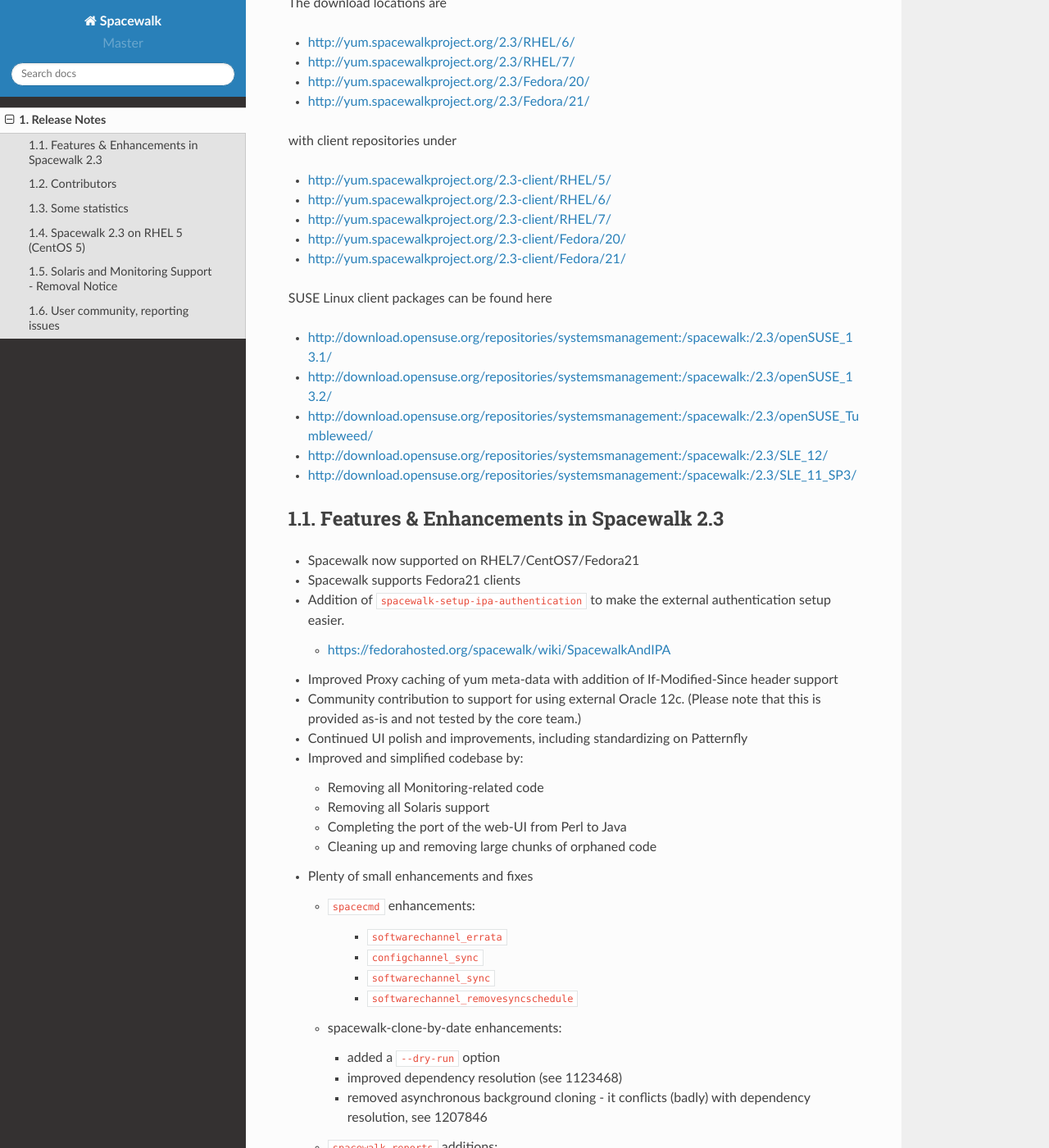
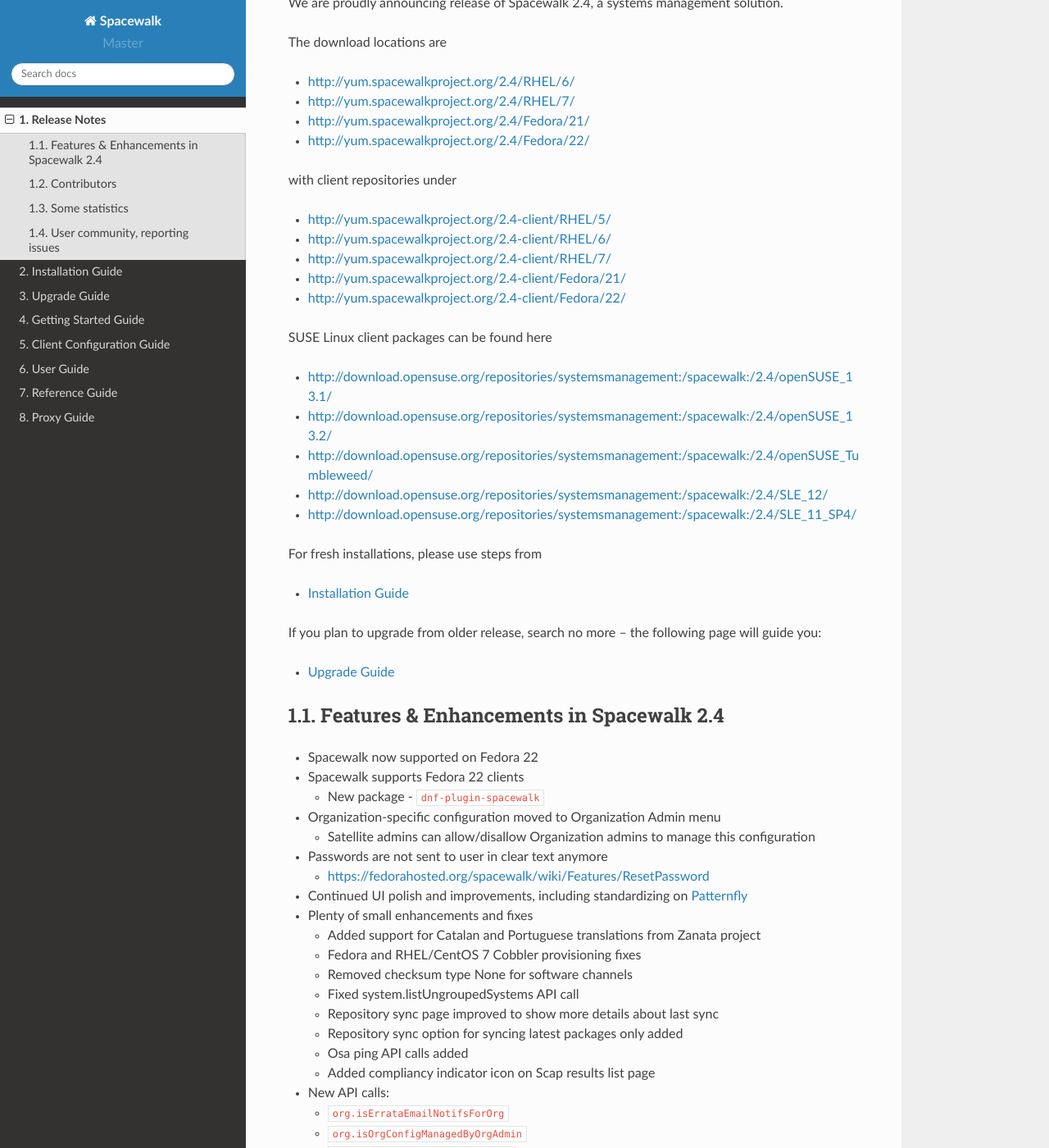
Before and after one commit to spacewalkproject/spacewalk-docs, a Sphinx documentation site: the page built from docs/source/release_notes/index.rst, in a window 1280 px wide and 1400 px high, scrolled down 216 px. Shown: the whole window at 82% size. Built offline with Sphinx 7.4.7 and the Read the Docs theme 2.0.0, drawn with Linux system fonts in a browser that asks for light colours; some of the changed text lies outside the part shown.

Commit message:
Updated to 2.4/latest
Signed-off-by: Avi Miller <avi.miller@oracle.com>

```diff
--- /dev/null
+++ b/docs/source/client_configuration/index.rst
@@ -0,0 +1,2 @@
+Client Configuration Guide
+==========================
--- /dev/null
+++ b/docs/source/getting_started/index.rst
@@ -0,0 +1,2 @@
+Getting Started Guide
+=====================
--- /dev/null
+++ b/docs/source/installation/conventions.rst
@@ -0,0 +1,2 @@
+Document Conventions
+====================
--- /dev/null
+++ b/docs/source/installation/getting_help.rst
@@ -0,0 +1,2 @@
+Getting Help
+============
--- /dev/null
+++ b/docs/source/installation/index.rst
@@ -0,0 +1,12 @@
+.. _installation-guide:
+
+Installation Guide
+==================
+
+Contents:
+
+.. toctree::
+   :maxdepth: 2
+
+   conventions
+   getting_help
--- /dev/null
+++ b/docs/source/proxy/index.rst
@@ -0,0 +1,2 @@
+Proxy Guide
+===========
--- /dev/null
+++ b/docs/source/reference/index.rst
@@ -0,0 +1,2 @@
+Reference Guide
+===============
--- a/docs/source/release_notes/index.rst
+++ b/docs/source/release_notes/index.rst
@@ -1,172 +1,134 @@
 Release Notes
 =============
 
-We are proudly announcing release of Spacewalk 2.3, a systems management solution.
+Hello everyone,
+
+We are proudly announcing release of Spacewalk 2.4, a systems management solution.
 
 The download locations are
 
-* http://yum.spacewalkproject.org/2.3/RHEL/6/
-* http://yum.spacewalkproject.org/2.3/RHEL/7/
-* http://yum.spacewalkproject.org/2.3/Fedora/20/
-* http://yum.spacewalkproject.org/2.3/Fedora/21/
+* http://yum.spacewalkproject.org/2.4/RHEL/6/
+* http://yum.spacewalkproject.org/2.4/RHEL/7/
+* http://yum.spacewalkproject.org/2.4/Fedora/21/
+* http://yum.spacewalkproject.org/2.4/Fedora/22/
 
 with client repositories under
 
-* http://yum.spacewalkproject.org/2.3-client/RHEL/5/
-* http://yum.spacewalkproject.org/2.3-client/RHEL/6/
-* http://yum.spacewalkproject.org/2.3-client/RHEL/7/
-* http://yum.spacewalkproject.org/2.3-client/Fedora/20/
-* http://yum.spacewalkproject.org/2.3-client/Fedora/21/
+* http://yum.spacewalkproject.org/2.4-client/RHEL/5/
+* http://yum.spacewalkproject.org/2.4-client/RHEL/6/
+* http://yum.spacewalkproject.org/2.4-client/RHEL/7/
+* http://yum.spacewalkproject.org/2.4-client/Fedora/21/
+* http://yum.spacewalkproject.org/2.4-client/Fedora/22/
 
 SUSE Linux client packages can be found here
 
-* http://download.opensuse.org/repositories/systemsmanagement:/spacewalk:/2.3/openSUSE_13.1/
-* http://download.opensuse.org/repositories/systemsmanagement:/spacewalk:/2.3/openSUSE_13.2/
-* http://download.opensuse.org/repositories/systemsmanagement:/spacewalk:/2.3/openSUSE_Tumbleweed/
-* http://download.opensuse.org/repositories/systemsmanagement:/spacewalk:/2.3/SLE_12/
-* http://download.opensuse.org/repositories/systemsmanagement:/spacewalk:/2.3/SLE_11_SP3/
+* http://download.opensuse.org/repositories/systemsmanagement:/spacewalk:/2.4/openSUSE_13.1/
+* http://download.opensuse.org/repositories/systemsmanagement:/spacewalk:/2.4/openSUSE_13.2/
+* http://download.opensuse.org/repositories/systemsmanagement:/spacewalk:/2.4/openSUSE_Tumbleweed/
+* http://download.opensuse.org/repositories/systemsmanagement:/spacewalk:/2.4/SLE_12/
+* http://download.opensuse.org/repositories/systemsmanagement:/spacewalk:/2.4/SLE_11_SP4/
 
-Features & Enhancements in Spacewalk 2.3
+For fresh installations, please use steps from
+
+* :ref:`installation-guide`
+
+If you plan to upgrade from older release, search no more -- the following page will guide you:
+
+* :ref:`upgrade-guide`
+
+Features & Enhancements in Spacewalk 2.4
 ----------------------------------------
 
-* Spacewalk now supported on RHEL7/CentOS7/Fedora21
-* Spacewalk supports Fedora21 clients
-* Addition of ``spacewalk-setup-ipa-authentication`` to make the external authentication setup easier.
+* Spacewalk now supported on Fedora 22
+* Spacewalk supports Fedora 22 clients
 
-  * https://fedorahosted.org/spacewalk/wiki/SpacewalkAndIPA
+  * New package - ``dnf-plugin-spacewalk``
 
-* Improved Proxy caching of yum meta-data with addition of If-Modified-Since header support
-* Community contribution to support for using external Oracle 12c. (Please note that this is provided as-is and not tested by the core team.)
-* Continued UI polish and improvements, including standardizing on Patternfly
-* Improved and simplified codebase by:
+* Organization-specific configuration moved to Organization Admin menu
 
-  * Removing all Monitoring-related code
-  * Removing all Solaris support
-  * Completing the port of the web-UI from Perl to Java
-  * Cleaning up and removing large chunks of orphaned code
+  * Satellite admins can allow/disallow Organization admins to manage this configuration
 
+* Passwords are not sent to user in clear text anymore
+
+  * https://fedorahosted.org/spacewalk/wiki/Features/ResetPassword
+
+* Continued UI polish and improvements, including standardizing on `Patternfly <https://www.patternfly.org/>`_
 * Plenty of small enhancements and fixes
 
-  * ``spacecmd`` enhancements:
-
-     * ``softwarechannel_errata``
-     * ``configchannel_sync``
-     * ``softwarechannel_sync``
-     * ``softwarechannel_removesyncschedule``
-
-  * spacewalk-clone-by-date enhancements:
-
-    * added a ``--dry-run`` option
-    * improved dependency resolution (see 1123468)
-    * removed asynchronous background cloning - it conflicts (badly) with dependency resolution, see 1207846
-
-  * ``spacewalk-reports`` additions:
-
-    * ``config-files``
-    * ``config-files-latest``
-    * additional data to ``scap-scan`` report
-
-  * Added support for xz-compressed repositories
-  * Added Korea to list of timezones
-  * aarch64 support
+  * Added support for Catalan and Portuguese translations from Zanata project
+  * Fedora and RHEL/CentOS 7 Cobbler provisioning fixes
+  * Removed checksum type None for software channels
+  * Fixed system.listUngroupedSystems API call
+  * Repository sync page improved to show more details about last sync
+  * Repository sync option for syncing latest packages only added
+  * Osa ping API calls added
+  * Added compliancy indicator icon on Scap results list page
 
 * New API calls:
 
-  * ``activationkey.clone``
-  * ``configchannel.deployAllSystems``
-  * ``kickstart.listKickstartableTreeChannels``
-  * ``kickstart.profile.getAvailableRepositories``
-  * ``kickstart.profile.getRepositories``
-  * ``kickstart.profile.getVirtualizationType``
-  * ``kickstart.profile.setRepositories``
-  * ``kickstart.profile.setVirtualizationType``
-  * ``system.unentitle``
-  * ``user.setErrataNotifications``
+  * ``org.isErrataEmailNotifsForOrg``
+  * ``org.isOrgConfigManagedByOrgAdmin``
+  * ``org.setErrataEmailNotifsForOrg``
+  * ``org.setOrgConfigManagedByOrgAdmin``
+  * ``system.getOsaPing``
+  * ``system.sendOsaPing``
 
-* Removed API calls:
-
-  * ``proxy.createMonitoringScout``
-  * ``satellite.isMonitoringEnabled``
-  * ``satellite.isMonitoringEnabledBySystemId``
-
-The up-to-date API documentation can be found at http://www.spacewalkproject.org/documentation/api/
+The up-to-date API documentation can be found at http://www.spacewalkproject.org/documentation/api/2.4/
 
 Contributors
 ------------
 
 Our thanks go to the community members who contributed to this release:
 
+* Amar Huchchanavar
 * Anastasios Papaioannou
 * Aron Parsons
 * Avi Miller
-* Bo Maryniuk
-* Cynthia Sanchez
 * David Holland
-* Dimitar Yordanov
+* David Hrbáč
 * Duncan Mac-Vicar P
-* Flavio Castelli
-* Gregor Gruener
-* Ian Forde
-* Jan Hutar
-* Jan Pazdziora
-* Jiri Mikulka
-* Joerg Steffens
+* Frantisek Kobzik
+* Hubert Mantel
+* Jared Greenwald
 * Johannes Renner
-* Kilian Petsch
-* Lasse Palm
-* lbayerlein
-* Ludwig
-* Lukas Pramuk
+* Kevin Walter
+* Klaas-
 * Marcelo Moreira de Mello
 * Martin Seidl
-* Mathieu Bridon
+* Matej Kollar
 * Michael Calmer
 * Michael Kromer
+* Michael Mattioli
 * Michael Mraka
-* Micha Lenk
-* Milan Zazrivec
 * Miroslav Suchý
-* Neha Rawat
 * Patrick Hurrelmann
 * Paul Wayper
 * Pavel Studenik
-* Peter Gervase
-* Robert Moser II
-* Satoru SATOH
 * Shannon Hughes
 * Silvio Moioli
+* Stephen Herr
+* Šimon Lukašík
 * Tasos Papaioannou
-* Tim Speetjens
-* Tobias D. Oestreicher
+I Thomas Mueller
 
 https://fedorahosted.org/spacewalk/wiki/ContributorList
 
 Some statistics
 ---------------
 
-In Spacewalk 2.3, we've seen
+In Spacewalk 2.4, we've seen
 
-* 220 bugs fixed
-* 1247 changesets committed
-* 1878 commits done
+* 59 bugs fixed
+* 428 changesets committed
+* 705 commits done
 
-Github repo for commits since Spacewalk 2.2
+Github repo for commits since Spacewalk 2.3
 
-* `Spacewalk 2.2 to 2.3 <https://github.com/spacewalkproject/spacewalk/graphs/contributors?from=2014-07-17&to=2015-03-27&type=c>`_
-
-Spacewalk 2.3 on RHEL 5 (CentOS 5)
-----------------------------------
-
-With the addition of installation-support on RHEL7/CentOS7, Spacewalk is now no longer supported running on RHEL5/CentOS5
-
-Solaris and Monitoring Support - Removal Notice
------------------------------------------------
-
-The Spacewalk team has dropped code for Solaris clients and the Monitoring component of Spacewalk. Anyone currently using either of the capabilities will need to consider alternatives for their needs prior to upgrading to 2.3.
+* `Spacewalk 2.3 to 2.4 <https://github.com/spacewalkproject/spacewalk/graphs/contributors?from=2015-03-27&to=2015-09-29&type=c>`_
 
 User community, reporting issues
 --------------------------------
 
-To reach the user community with questions and ideas, please use the `spacewalk-list <https://www.redhat.com/mailman/listinfo/spacewalk-list>`_ mailing list . On this list, you can of course also discuss issues you might find when installing or using Spacewalk, but please do not be surprised if we ask you to file a bug at `<https://bugzilla.redhat.com/enter_bug.cgi?product=Spacewalk>`_ with more details or full logs.
+To reach the user community with questions and ideas, please use `spacewalk-list <https://www.redhat.com/mailman/listinfo/spacewalk-list>`_ mailing list. On this list, you can of course also discuss issues you might find when installing or using Spacewalk, but please do not be surprised if we ask you to `file a bug <https://bugzilla.redhat.com/enter_bug.cgi?product=Spacewalk>`_ with more details or full logs.
 
 Thank you for using Spacewalk.
--- /dev/null
+++ b/docs/source/upgrade/index.rst
@@ -0,0 +1,4 @@
+.. _upgrade-guide:
+
+Upgrade Guide
+=============
--- /dev/null
+++ b/docs/source/user/index.rst
@@ -0,0 +1,2 @@
+User Guide
+==========
```
Also changed, not shown: docs/source/index.rst (+7 -7 lines).
